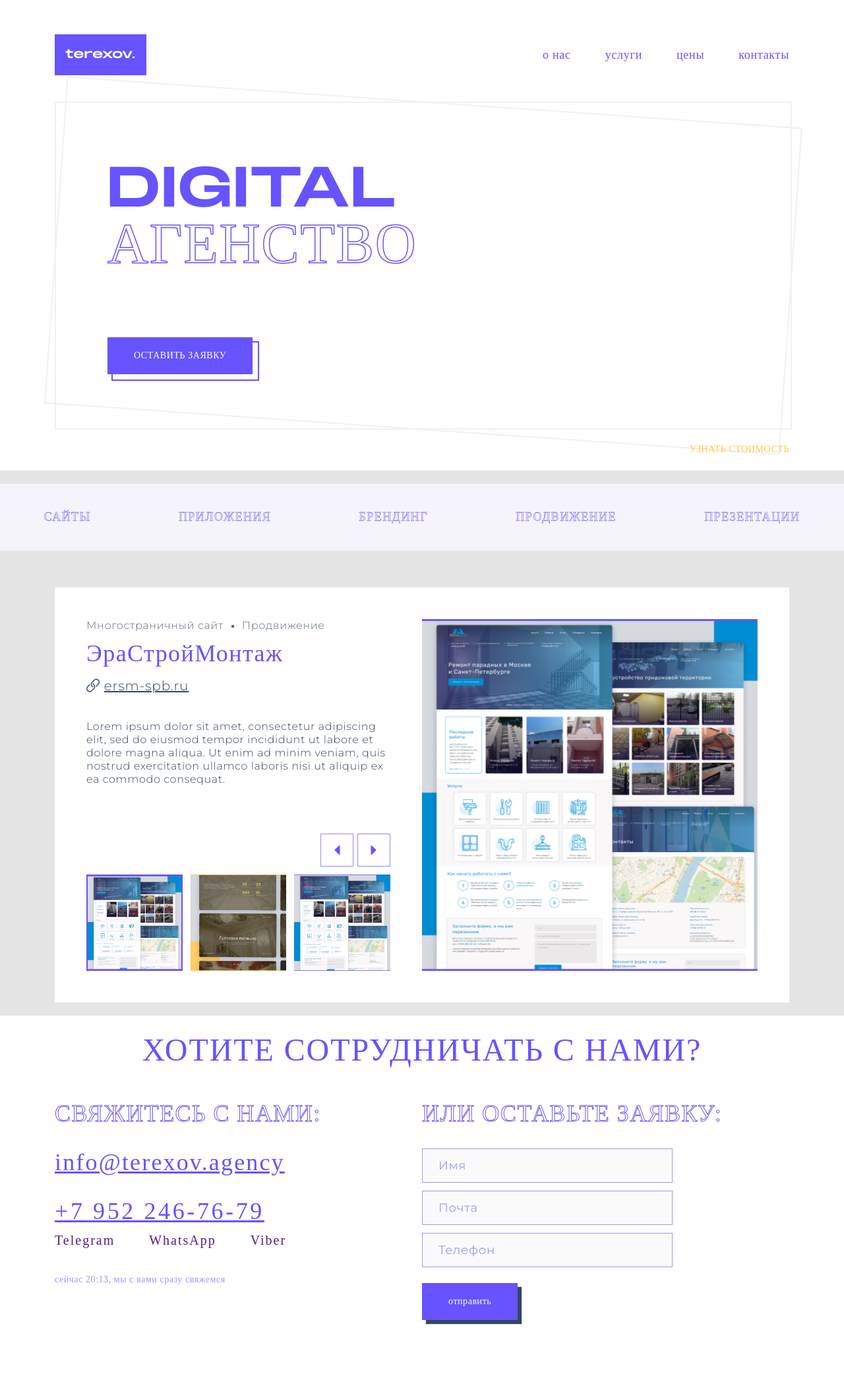
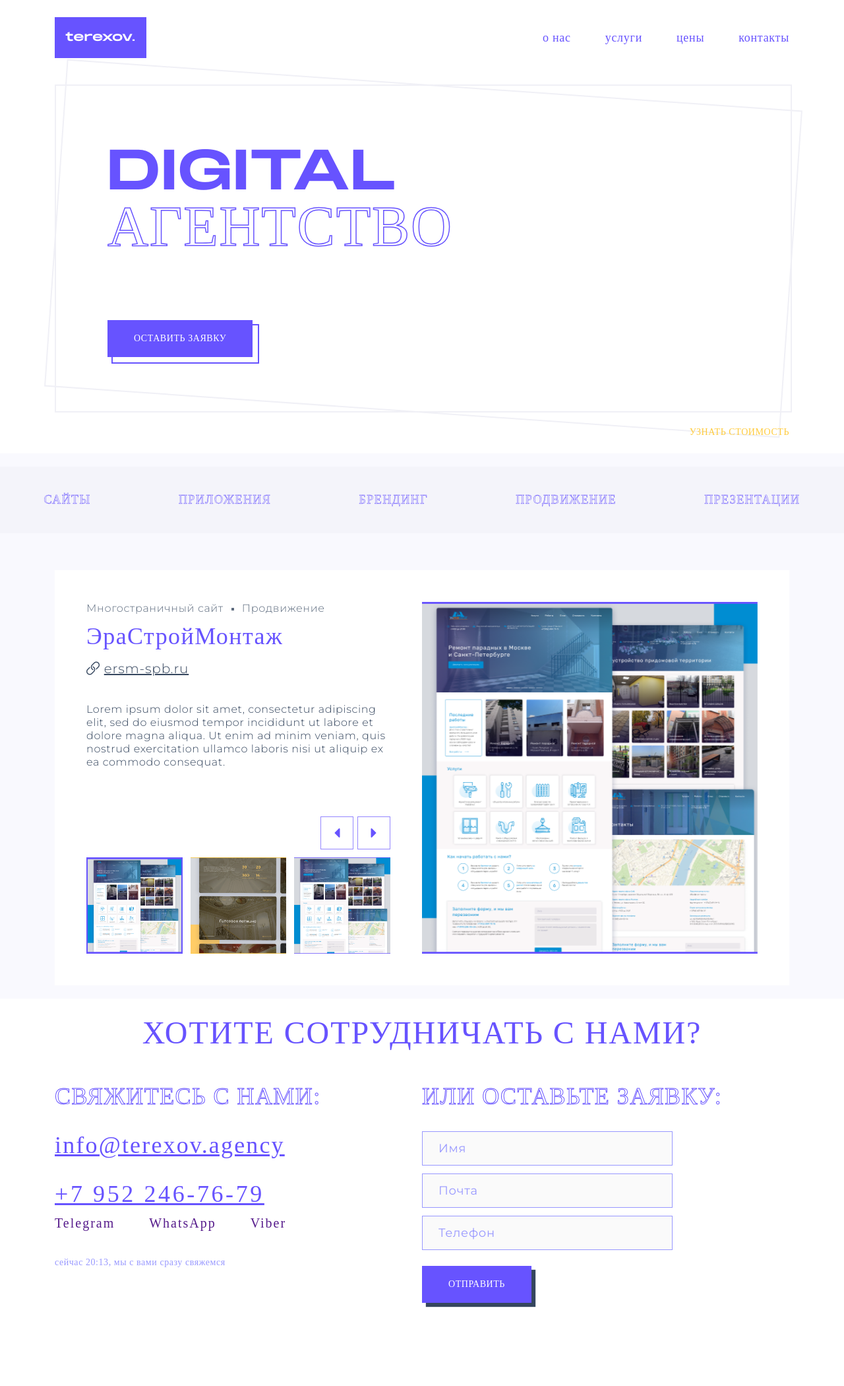
Before and after one commit to sergeygutovskiy/web-studio, a PHP site: page / in a window 1280 px wide. Shown: the whole page at 66% size. After the commit the page ends 1981 px from the top, so only its background shows below. Run offline with PHP 8.4, Linux system fonts and the light colour scheme; some web fonts are replaced.

Commit message:
revisions

```diff
--- a/index.php
+++ b/index.php
@@ -48,7 +48,7 @@
 			<div class="header__left">
 				<div class="header__title">
 					<span>digital</span> <br>
-					<span>агенство</span>
+					<span>агентство</span>
 				</div>
 
 				<button class="header__button">оставить заявку</button>
@@ -227,7 +227,7 @@
 
 		$(document).ready(function () {
 			updateTimeSpan();
-			setTimeout(updateTimeSpan, 1000 * 60)
+			setTimeout(updateTimeSpan, 1000 * 10)
 
 			first_project_manager = new ProjectImagesManager("#ersm",
 				{
@@ -305,8 +305,8 @@
 		function updateTimeSpan() {
 			let date = new Date();
 
-			var minutes = date.getMinutes();
-			var hour = date.getHours();
+			let minutes = date.getMinutes();
+			let hour    = date.getHours();
 
 			if (hour    < 10) hour    = "0" + String(hour);
 			if (minutes < 10) minutes = "0" + String(minutes);
--- a/main.css
+++ b/main.css
@@ -8,7 +8,7 @@
 body {
 	margin: 0;
 
-	background-color: #E5E5E5;
+	background-color: #F9F9FE;
 
 	font-family: "Prosto One";
 	font-size: 16px;
--- a/styles.css
+++ b/styles.css
@@ -1,5 +1,5 @@
 nav {
-	padding-top: 52px;
+	padding-top: 26px;
 	width: 100%;
 	background-color: white;
 }
@@ -582,6 +582,13 @@ nav {
     padding: 14px 24px;
     border: 1px solid #9898FF;
     background-color: #FAFAFA;
+
+    transition: all 100ms linear;
+}
+
+.contacts__input:focus {
+	border: 1px solid #6753FF;
+	color: #6753FF;
 }
 
 .contacts__input:not(:first-child) {
@@ -596,6 +603,7 @@ nav {
 	border: none;
 	box-shadow: 6px 6px 1px #35465E;
 
+	text-transform: uppercase;
 	color: white;
 	font-size: 14px;
 	letter-spacing: 0.04em;
```
